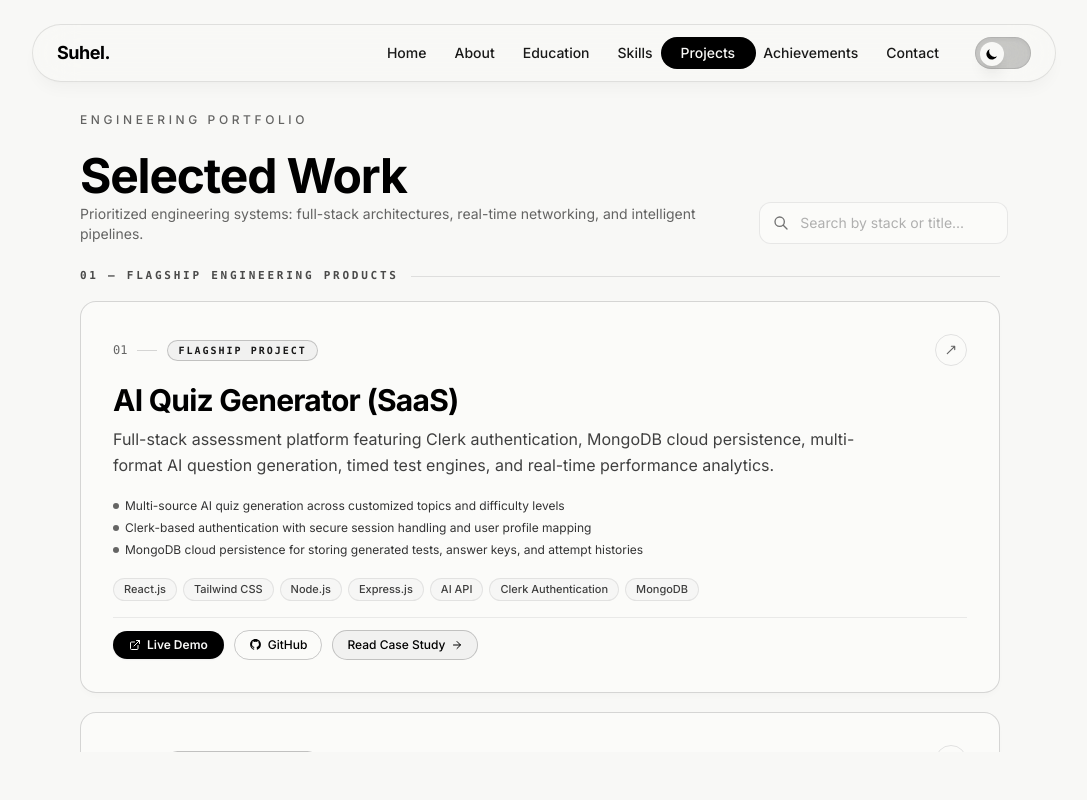
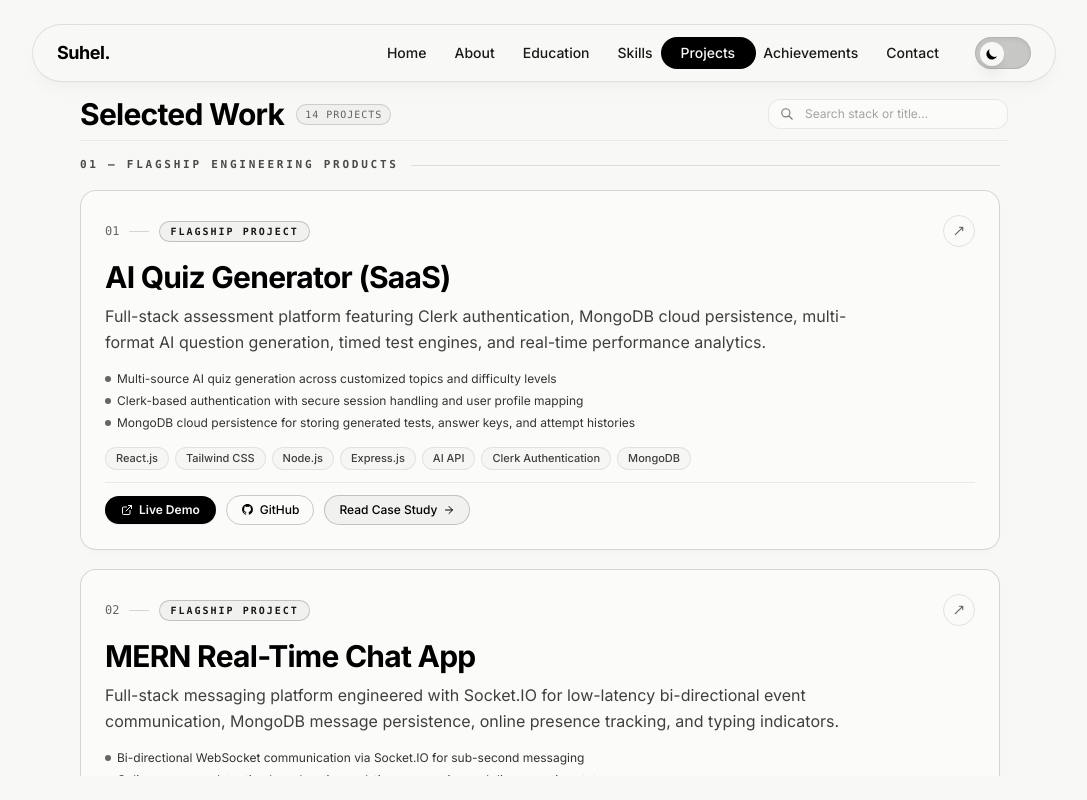
Before and after one commit to AmirCodes-786/suhel-portfolio, a React (Vite) app: page /projects in a window 1280 px wide. Shown: the whole page, without its empty margins (96-1183 px from the left). Built offline with nearby package versions, Linux system fonts and the light colour scheme.

Commit message:
style(projects): compact header layout to maximize card visibility above the fold

```diff
--- a/src/pages/Projects.jsx
+++ b/src/pages/Projects.jsx
@@ -46,13 +46,13 @@ export default function Projects() {
                 onClick={() => setSelectedProject(project)}
                 className={`group cursor-pointer rounded-2xl border transition-all duration-300 will-change-transform transform-gpu ${
                     isFlagship
-                        ? "p-6 md:p-8 bg-card-bg hover:bg-card-hover border-dark/15 hover:border-dark/30 shadow-md shadow-dark/[0.02]"
+                        ? "p-5 md:p-6 bg-card-bg hover:bg-card-hover border-dark/15 hover:border-dark/30 shadow-md shadow-dark/[0.02]"
                         : project.tier === "supporting"
-                        ? "p-5 md:p-7 bg-card-bg hover:bg-card-hover border-dark/[0.08] hover:border-dark/20 shadow-sm"
-                        : "p-4 md:p-6 bg-card-bg/70 hover:bg-card-hover border-dark/[0.06] hover:border-dark/15"
+                        ? "p-4 md:p-5 bg-card-bg hover:bg-card-hover border-dark/[0.08] hover:border-dark/20 shadow-sm"
+                        : "p-3.5 md:p-4 bg-card-bg/70 hover:bg-card-hover border-dark/[0.06] hover:border-dark/15"
                 }`}
             >
-                <div className="flex flex-col gap-4">
+                <div className="flex flex-col gap-3">
                     {/* Header Row: ID, Badge, Tier & Quick Arrow */}
                     <div className="flex items-center justify-between gap-3">
                         <div className="flex items-center gap-2.5">
@@ -180,47 +180,32 @@ export default function Projects() {
 
     return (
         <PageTransition>
-            <div className="w-full max-w-5xl mx-auto px-6 md:px-12 flex flex-col h-full pt-28 pb-12">
-                {/* Section label */}
-                <motion.span
-                    initial={{ opacity: 0, y: 20 }}
-                    animate={{ opacity: 1, y: 0 }}
-                    transition={{ delay: 0.2, duration: 0.6 }}
-                    className="text-xs tracking-[0.3em] uppercase text-dark/60 font-medium mb-6"
-                >
-                    Engineering Portfolio
-                </motion.span>
-
-                {/* Title + Search row */}
-                <div className="flex flex-col sm:flex-row sm:items-end justify-between gap-4 mb-6">
-                    <div>
+            <div className="w-full max-w-5xl mx-auto px-6 md:px-12 flex flex-col h-full pt-24 pb-6">
+                {/* Compact Title + Search Header Row */}
+                <div className="flex flex-col sm:flex-row sm:items-center justify-between gap-3 mb-4 pb-2 border-b border-dark/[0.06]">
+                    <div className="flex items-center gap-3">
                         <motion.h1
-                            initial={{ opacity: 0, y: 30 }}
+                            initial={{ opacity: 0, y: 15 }}
                             animate={{ opacity: 1, y: 0 }}
-                            transition={{ delay: 0.3, duration: 0.7, ease: [0.22, 1, 0.36, 1] }}
-                            className="text-3xl sm:text-4xl md:text-5xl font-bold text-dark tracking-tight"
+                            transition={{ delay: 0.2, duration: 0.5, ease: [0.22, 1, 0.36, 1] }}
+                            className="text-2xl sm:text-3xl font-bold text-dark tracking-tight"
                         >
                             Selected Work
                         </motion.h1>
-                        <motion.p
-                            initial={{ opacity: 0, y: 20 }}
-                            animate={{ opacity: 1, y: 0 }}
-                            transition={{ delay: 0.35, duration: 0.6 }}
-                            className="text-dark/60 text-xs sm:text-sm mt-1"
-                        >
-                            Prioritized engineering systems: full-stack architectures, real-time networking, and intelligent pipelines.
-                        </motion.p>
+                        <span className="text-[10px] font-mono tracking-widest uppercase px-2 py-0.5 rounded-full border border-dark/15 text-dark/60 bg-dark/[0.03]">
+                            14 Projects
+                        </span>
                     </div>
 
-                    {/* Search bar */}
+                    {/* Compact Search Bar */}
                     <motion.div
-                        initial={{ opacity: 0, y: 20 }}
+                        initial={{ opacity: 0, y: 15 }}
                         animate={{ opacity: 1, y: 0 }}
-                        transition={{ delay: 0.45, duration: 0.6 }}
-                        className="relative w-full sm:w-64"
+                        transition={{ delay: 0.3, duration: 0.5 }}
+                        className="relative w-full sm:w-60"
                     >
                         <svg
-                            className="absolute left-3.5 top-1/2 -translate-y-1/2 w-4 h-4 text-dark/55 pointer-events-none"
+                            className="absolute left-3 top-1/2 -translate-y-1/2 w-3.5 h-3.5 text-dark/50 pointer-events-none"
                             fill="none"
                             viewBox="0 0 24 24"
                             stroke="currentColor"
@@ -232,20 +217,20 @@ export default function Projects() {
                             type="text"
                             value={search}
                             onChange={(e) => setSearch(e.target.value)}
-                            placeholder="Search by stack or title..."
-                            className="w-full pl-10 pr-4 py-2.5 text-sm bg-card-bg border border-dark/[0.08] rounded-xl text-dark placeholder-dark/30 outline-none focus:border-dark/20 focus:bg-card-hover transition-all duration-300"
+                            placeholder="Search stack or title..."
+                            className="w-full pl-9 pr-3 py-1.5 text-xs bg-card-bg border border-dark/[0.08] rounded-xl text-dark placeholder-dark/35 outline-none focus:border-dark/25 focus:bg-card-hover transition-all duration-300"
                         />
                     </motion.div>
                 </div>
 
-                {/* Project Cards - scrollable area */}
+                {/* Project Cards - scrollable area maximizing screen height */}
                 <motion.div
                     key={filteredProjects.map((p) => p.id).join(",")}
                     variants={containerVariants}
                     initial="hidden"
                     animate="visible"
-                    className="flex-1 overflow-y-auto pr-2 space-y-8 scrollbar-thin"
-                    style={{ maxHeight: "calc(100vh - 300px)" }}
+                    className="flex-1 overflow-y-auto pr-2 space-y-6 scrollbar-thin"
+                    style={{ maxHeight: "calc(100vh - 165px)" }}
                 >
                     {filteredProjects.length === 0 ? (
                         <div className="flex flex-col items-center justify-center py-20 text-dark/60">
```
